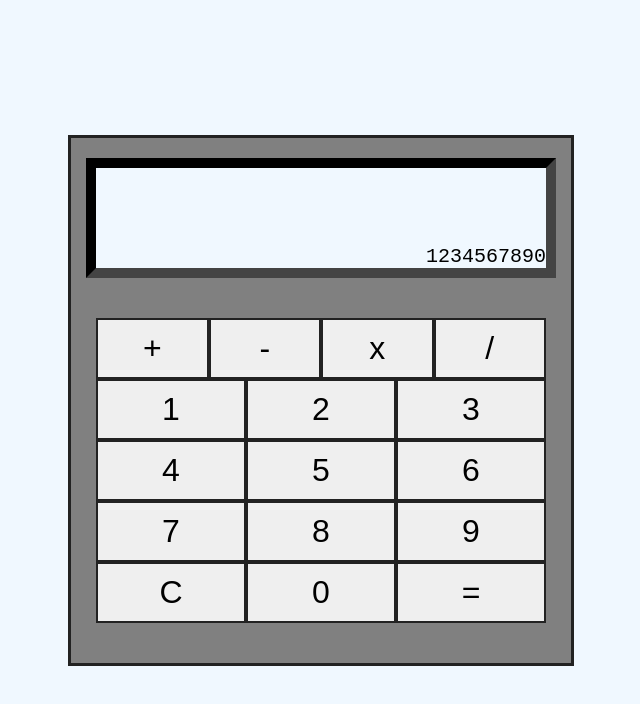
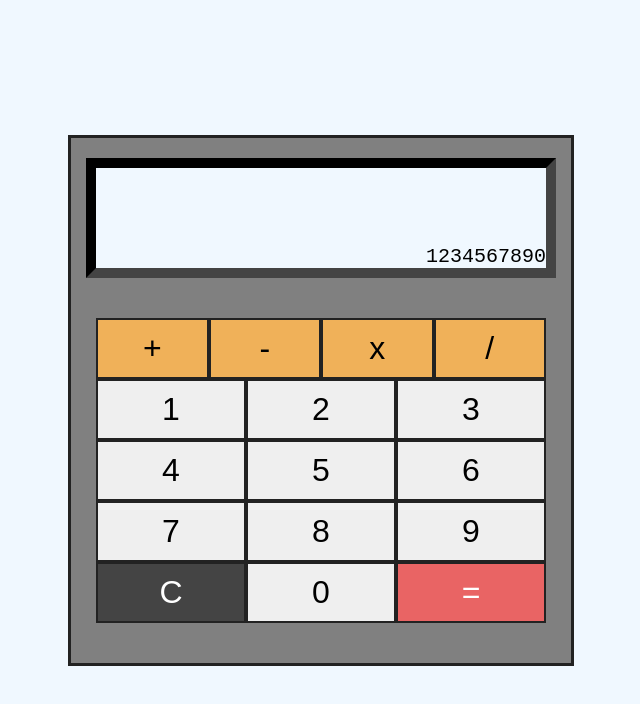
Before and after one commit to omaskati/calculator, a plain HTML site: page index.html in a window 1280 px wide. Shown: the whole page, without its empty margins (319-959 px from the left). Drawn offline with Linux system fonts and the light colour scheme.

Commit message:
Change button colors (operators, clear, equals)

```diff
--- a/styles.css
+++ b/styles.css
@@ -68,3 +68,17 @@ button{
     border: 2px #222 solid;
     flex: 1;
 }
+
+.operator-btn{
+    background-color: #f8b557ef;
+}
+
+.function-btn#equals{
+    background-color: #ee6363f4;
+    color: white;
+}
+
+.function-btn#clear{
+    color: white;
+    background-color: #444;
+}
```
